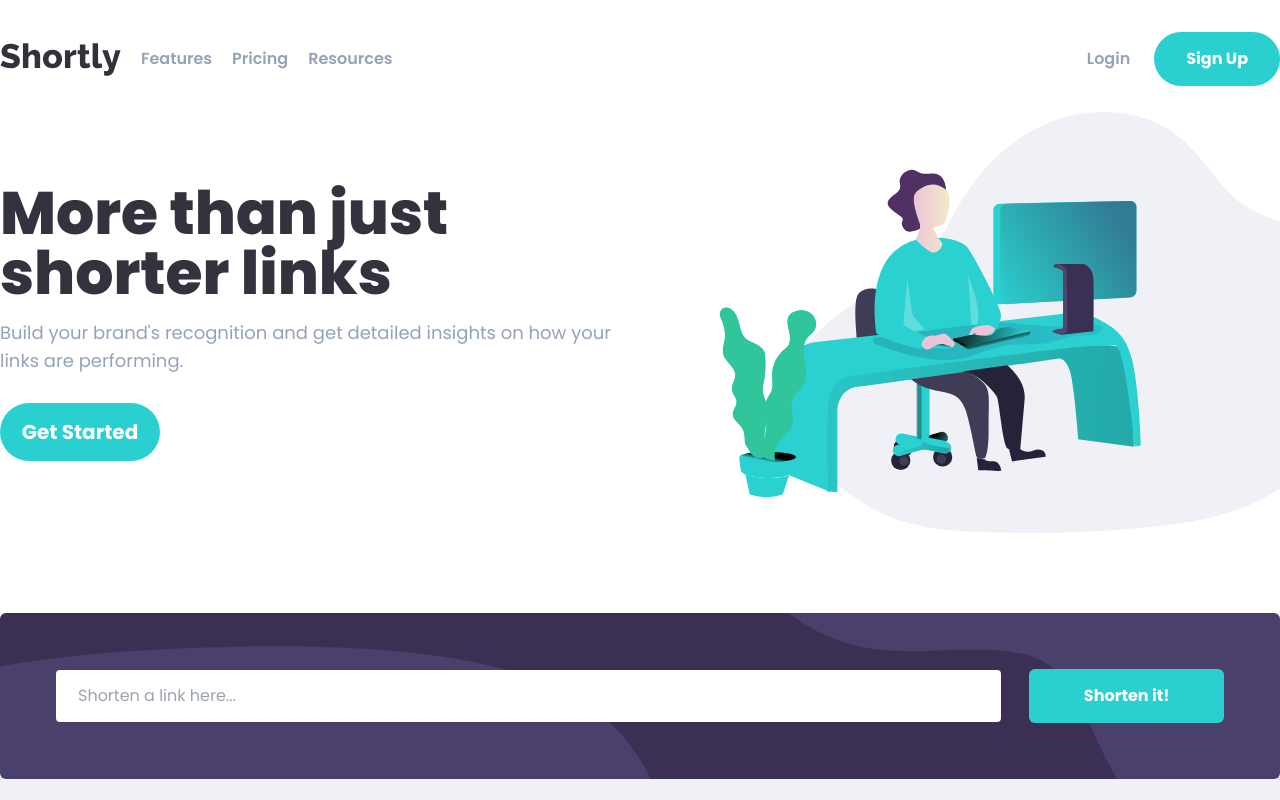
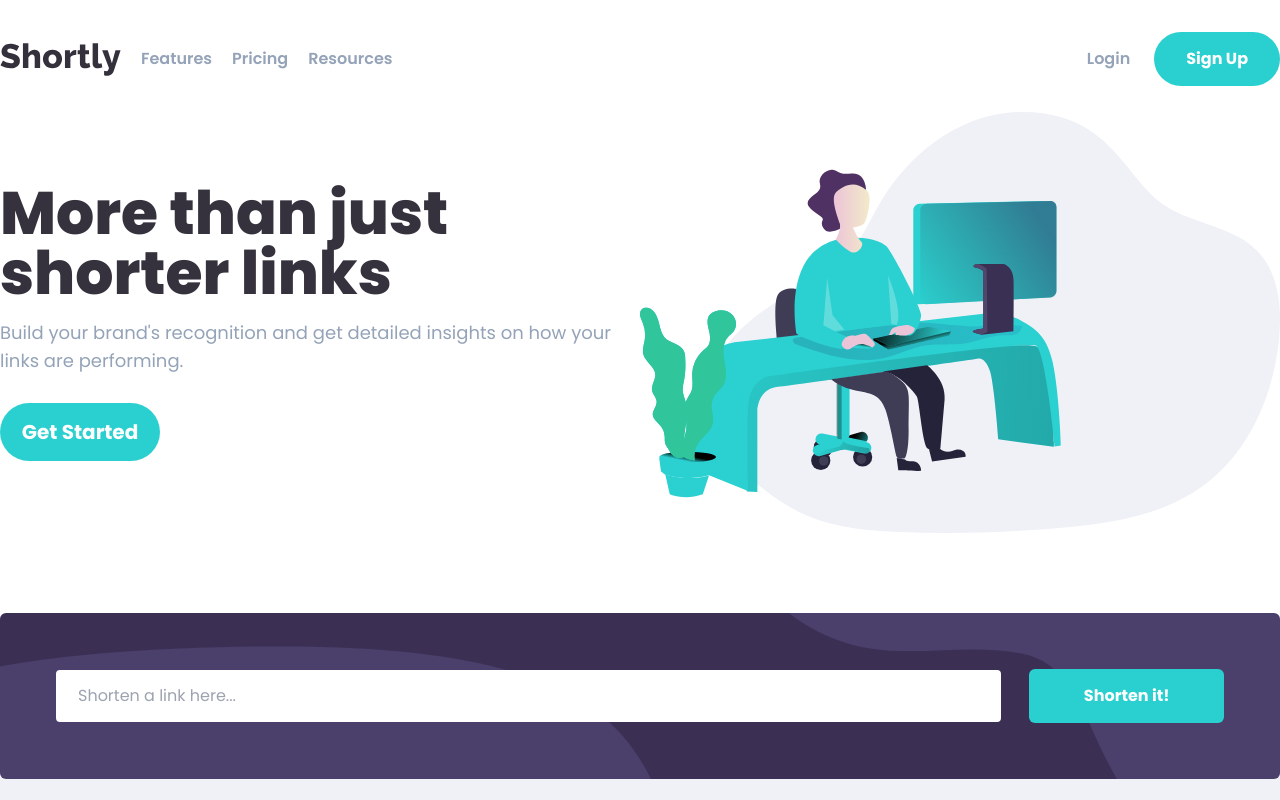
Before and after one commit to marcovittoriozacca/url-shortening-api, a Vue app: page / in a window 1280 px wide. Shown: the top 800 px of the page. Built offline with nearby package versions, Linux system fonts and the light colour scheme.

Commit message:
feat: fix image - no clip

```diff
--- a/src/pages/HomePage.vue
+++ b/src/pages/HomePage.vue
@@ -36,8 +36,8 @@ const features = [
         <section id="CTA" class="mb-40 max-w-[640px] mx-auto lg:container">
             <div class="flex flex-col gap-y-8 lg:flex-row-reverse lg:items-center">
 
-                <div class="overflow-hidden sm:flex sm:justify-center lg:w-1/2">
-                    <figure class="w-[500px] ml-8 sm:ml-0 sm:w-auto lg:translate-x-20">
+                <div class="overflow-hidden sm:flex sm:justify-center lg:w-1/2 lg:block">
+                    <figure class="w-[500px] ml-8 sm:ml-0 lg:w-full">
                         <img class="w-full h-full" src="/images/illustration-working.svg" alt="illustration-working">
                     </figure>
                 </div>
```
